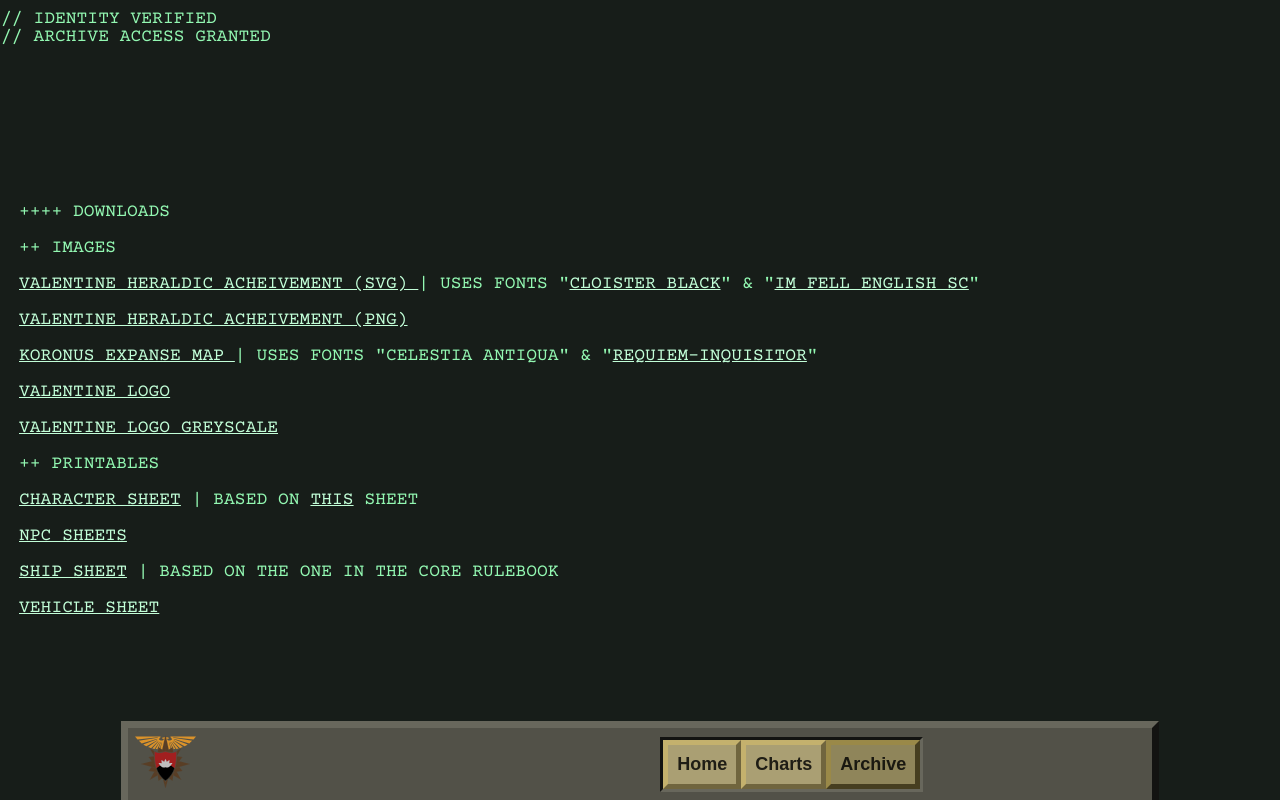
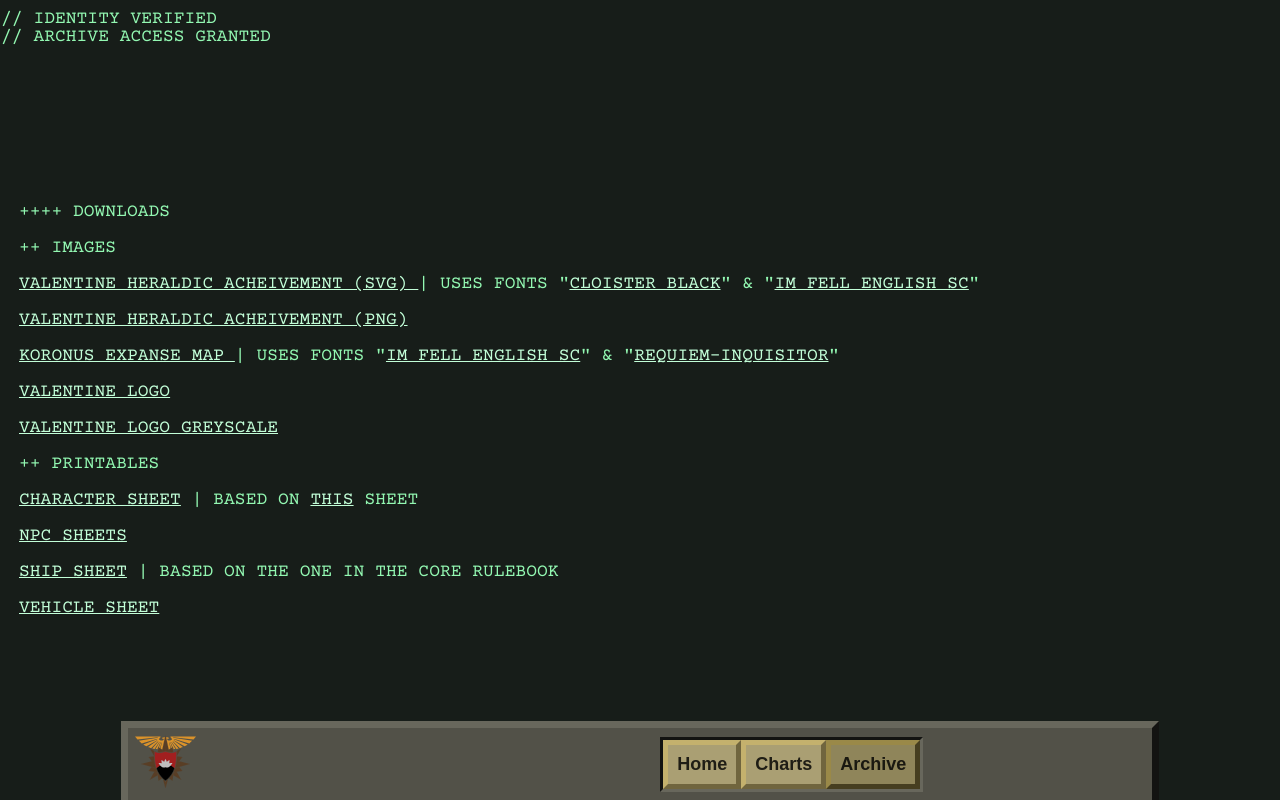
Before and after one commit to Catman06/RT-Chart-Database-Interface, a Vue app: page / in a window 1280 px wide. Both pictures are taken after a click on the element "Archive". Built offline with nearby package versions, Linux system fonts and the light colour scheme; a web font is replaced by a local one.

Commit message:
Changed the font used in the Koronus Expanse Map

```diff
--- a/src/components/ArchivePage.vue
+++ b/src/components/ArchivePage.vue
@@ -23,7 +23,7 @@
 			<a href="Downloads/Koronus Expanse Printable.svg" download>
 				KORONUS EXPANSE MAP
 			</a>
-			 | USES FONTS "CELESTIA ANTIQUA" & "<a href="Downloads/REQUIEM-Inquisitor.otf" download>REQUIEM-INQUISITOR</a>"
+			 | USES FONTS "<a href="https://fonts.google.com/specimen/IM+Fell+English+SC?query=IM+fell">IM FELL ENGLISH SC</a>" & "<a href="Downloads/REQUIEM-Inquisitor.otf" download>REQUIEM-INQUISITOR</a>"
 		</p>
 		<a href="Downloads/Valentine Coat of Arms Logo.svg" download>
 			<p>VALENTINE LOGO</p>
```
Also changed, not shown: 1 other file (tests, documents, lock files or other folders).
